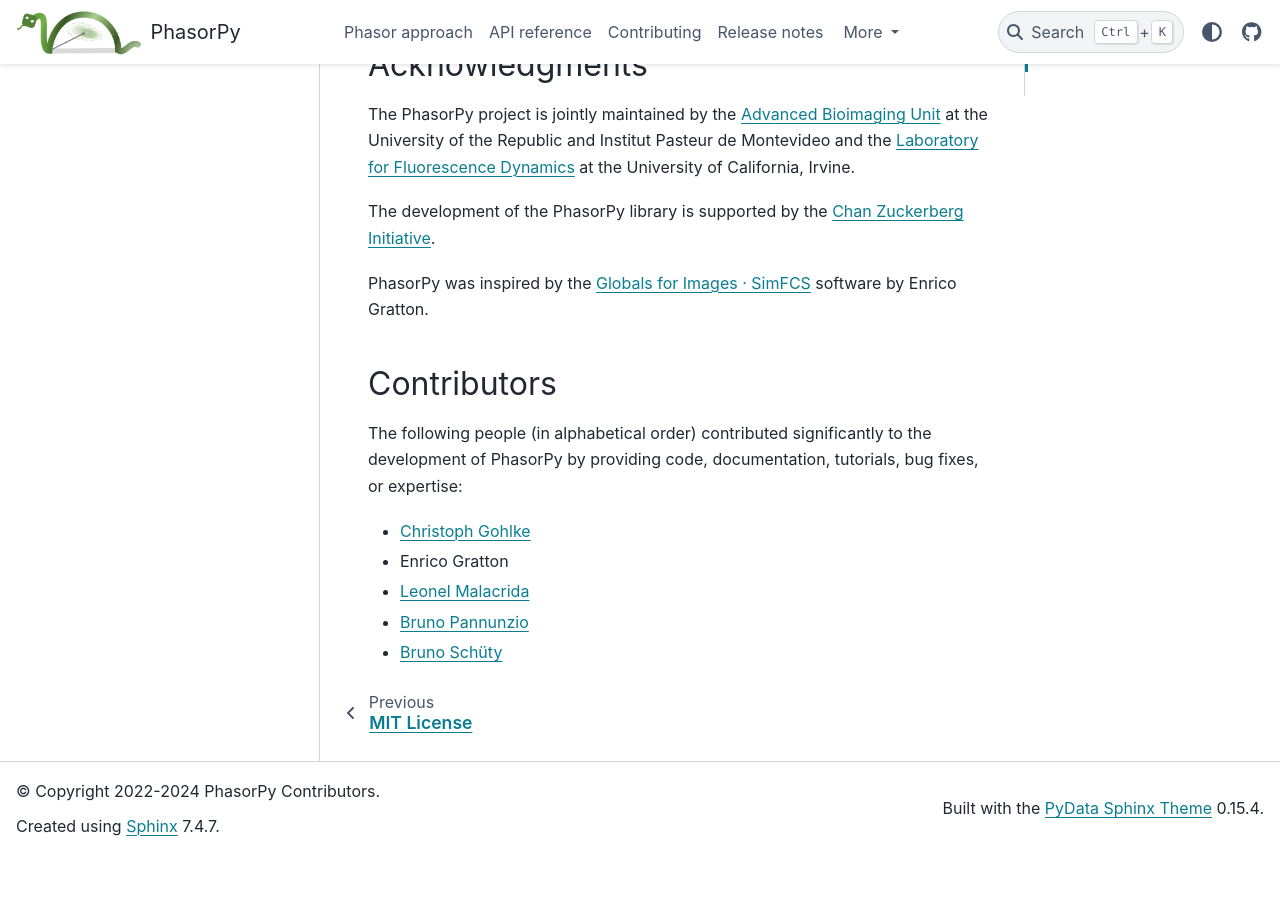
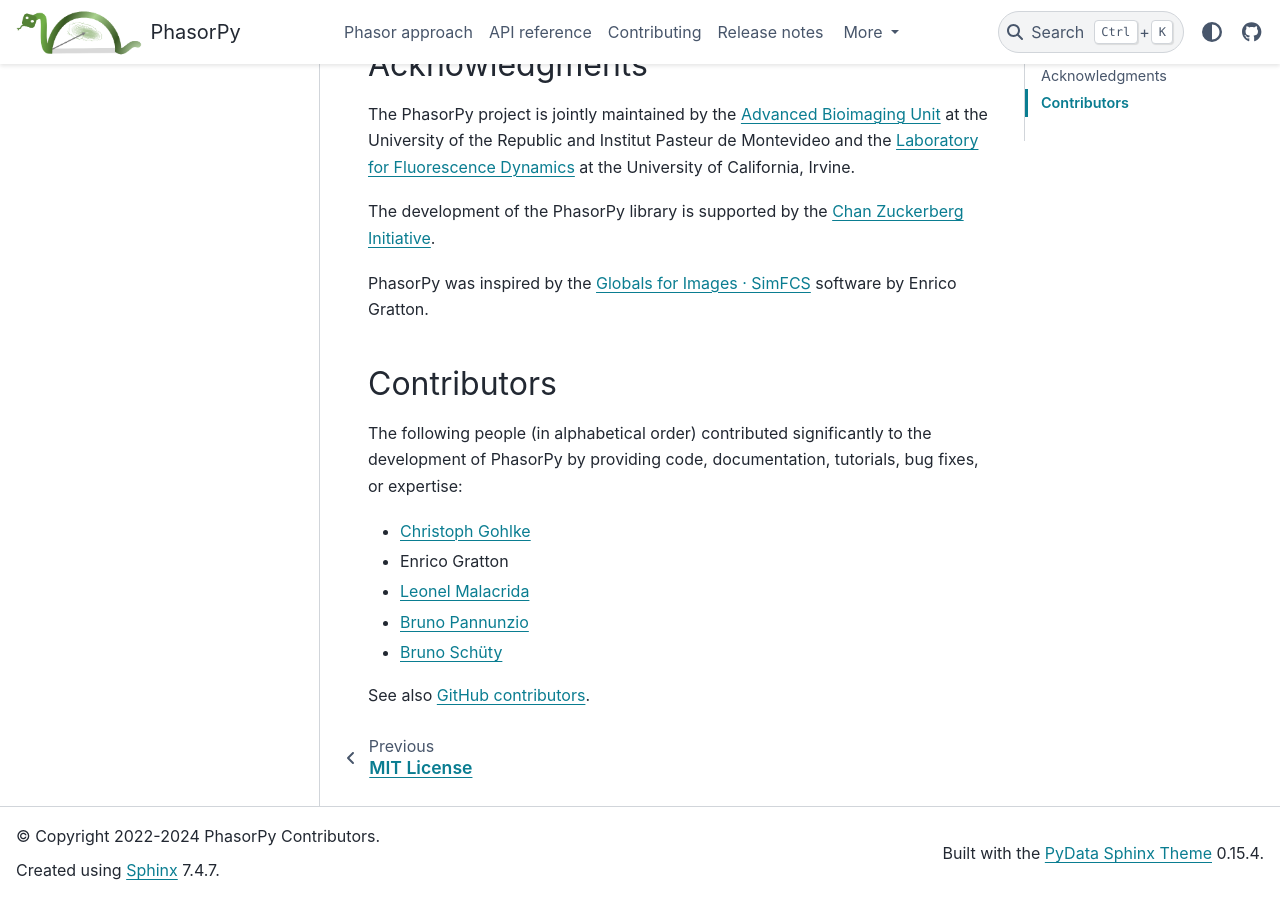
Before and after one commit to phasorpy/phasorpy, a Sphinx documentation site: the page built from docs/about.rst, in a window 1280 px wide and 900 px high, scrolled down 654 px. Built offline with Sphinx 7.4.7 and the PyData theme 0.15.4, drawn with Linux system fonts in a browser that asks for light colours; pages that are not in the unit, such as notebooks, are missing from menus; before the commit the page ends 1509 px from its top, so only the background shows below that.

Commit message:
Add link to GitHub contributors

```diff
--- a/docs/about.rst
+++ b/docs/about.rst
@@ -58,3 +58,6 @@
 - :user:`Leonel Malacrida <lmalacrida>`
 - :user:`Bruno Pannunzio <bruno-pannunzio>`
 - :user:`Bruno Schüty <schutyb>`
+
+See also `GitHub contributors
+<https://github.com/phasorpy/phasorpy/graphs/contributors>`_.
```
